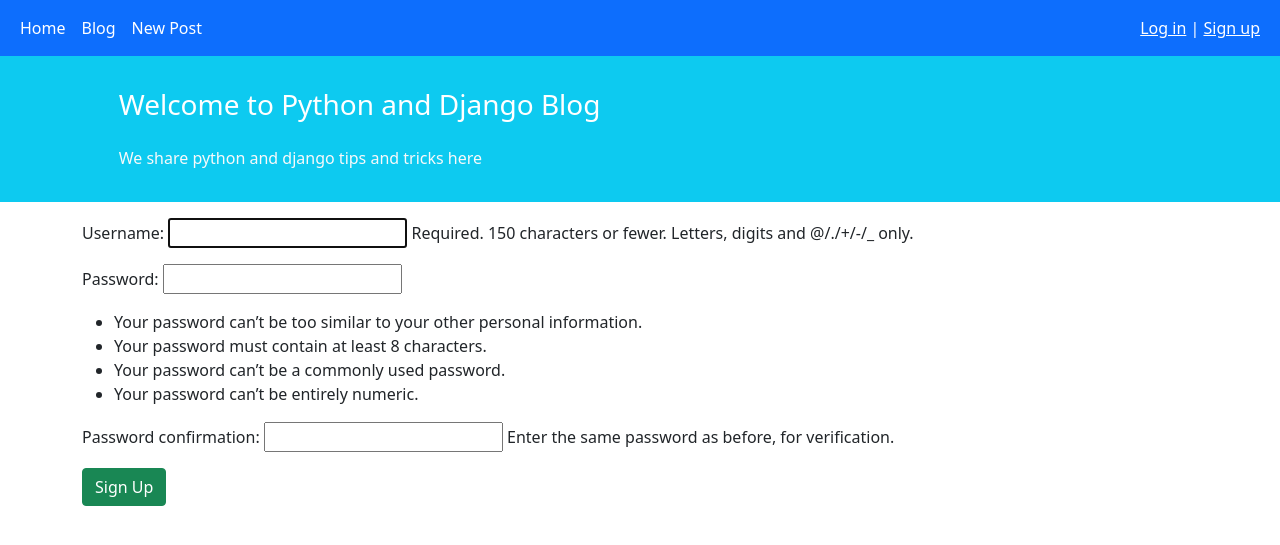
After one commit to SajjadTorki/Blogs, a Django app: page /accounts/signup/ in a window 1280 px wide. The commit adds this page. Shown: the top 545 px of the page. Run offline with Django 4.2, Linux system fonts and the light colour scheme.

Commit message:
Complete
Complete the sign up log out :)

```diff
--- /dev/null
+++ b/accounts/urls.py
@@ -0,0 +1,6 @@
+from django.urls import path
+from .views import SignUpView
+
+urlpatterns = [
+    path("signup/" , SignUpView.as_view(), name='signup')
+]
--- a/accounts/views.py
+++ b/accounts/views.py
@@ -1,3 +1,12 @@
 from django.shortcuts import render
+from django.views import generic
+from django.urls import reverse_lazy
+from django.contrib.auth.forms import UserCreationForm
 
 # Create your views here.
+
+
+class SignUpView(generic.CreateView):
+  form_class= UserCreationForm
+  template_name='registration/signup.html'
+  success_url = reverse_lazy("signup")
--- a/config/settings.py
+++ b/config/settings.py
@@ -128,3 +128,4 @@
 DEFAULT_AUTO_FIELD = 'django.db.models.BigAutoField'
 
 LOGIN_REDIRECT_URL = 'home_page'
+LOGOUT_REDIRECT_URL = 'login'
--- a/config/urls.py
+++ b/config/urls.py
@@ -21,4 +21,5 @@
     path('admin/', admin.site.urls),
     path('', include('blog.urls')),
     path('accounts/' , include("django.contrib.auth.urls")),
+    path('accounts/', include("accounts.urls"))
 ]
--- a/templates/_base.html
+++ b/templates/_base.html
@@ -28,7 +28,13 @@
 
             </div>
         </div>
-        <div class="mx-2 text-white">Welcome</div>
+        <div class="mx-2 text-white">
+            {%if user.is_authenticated %}
+              welcome {{user.username}} | <a class="text-white"  href="{%url 'logout'%}">Log Out</a>
+                {%else%}
+            <a class="text-white"  href="{%url 'login'%}">Log in</a> | <a class="text-white"  href="{%url 'signup'%}">Sign up</a>
+            {%endif%}
+        </div>
     </div>
 </nav>
 
--- /dev/null
+++ b/templates/registration/signup.html
@@ -0,0 +1,18 @@
+{% extends "_base.html" %}
+
+{%block title%}Sign up {%endblock title%}
+
+{%block content%}
+<div class="container mt-3">
+
+    <form method="POST">
+        {%csrf_token%}
+        {{form.as_p}}
+        <button class="btn btn-success" type="submit">Sign Up</button>
+
+    </form>
+
+</div>
+
+
+{%endblock content%}
```
Also changed, not shown: db.sqlite3.
